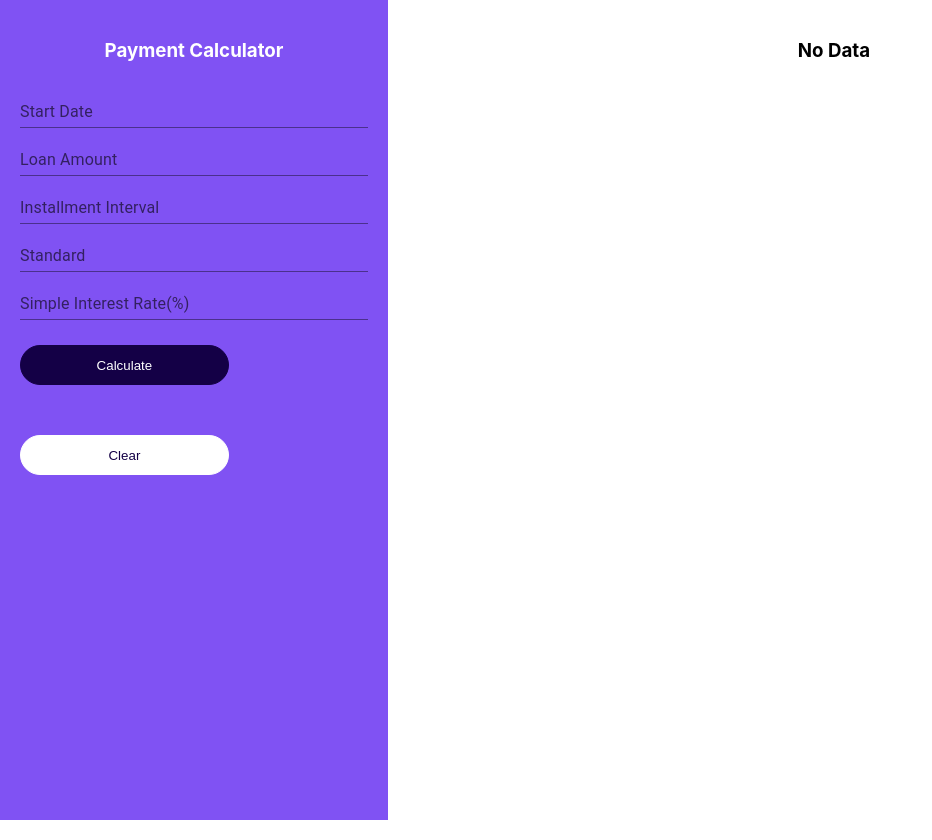
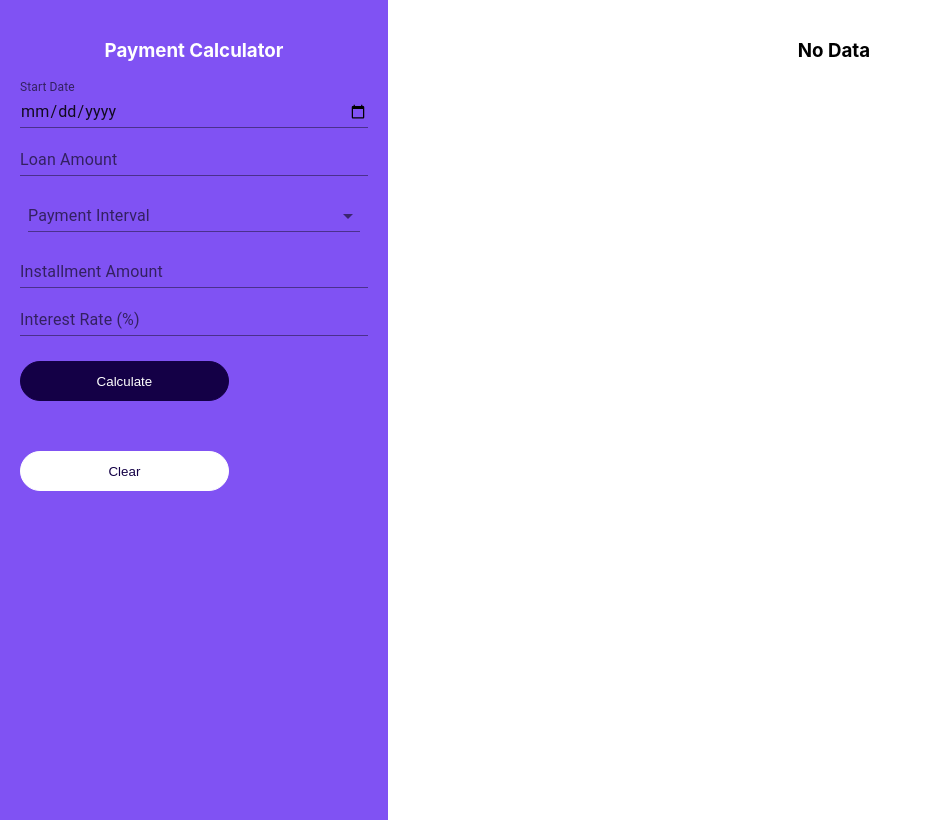
Before and after one commit to ricardofer2412/Uplyft-Calculator, a React (Create React App) app: page / in a window 1280 px wide. Shown: the whole page, without its empty margins (0-932 px from the left). Built offline with nearby package versions, Linux system fonts and the light colour scheme.

Commit message:
got dates working

```diff
--- a/src/CalculatorForm/CalculatorForm.js
+++ b/src/CalculatorForm/CalculatorForm.js
@@ -8,29 +8,38 @@ import TableContainer from "@mui/material/TableContainer";
 import TableHead from "@mui/material/TableHead";
 import TableRow from "@mui/material/TableRow";
 import Paper from "@mui/material/Paper";
+import MenuItem from "@mui/material/MenuItem";
+import Select from "@mui/material/Select";
+import InputLabel from "@mui/material/InputLabel";
+import FormControl from "@mui/material/FormControl";
 
 export default class CalculatorForm extends Component {
   state = {
-    startDate: new Date(),
-    loanAmount: 0,
+    startDate: "",
+    loanAmount: "",
     installmentInterval: "",
-    installmentAmount: 0,
-    interestRate: 0,
+    installmentAmount: "",
+    interestRate: "",
     paymentList: [],
   };
 
   calculatePayment = (e) => {
     e.preventDefault();
 
+    let newDate = Date.parse(this.state.startDate);
+
+    let dateMilli = newDate;
+
+    const dateObject = new Date(dateMilli);
+    console.log("Date milli", dateObject);
+
     let paymentDatesList = [];
 
-    let loanAmount = 10000;
+    let loanAmount = Number(this.state.loanAmount);
 
-    let startDate = new Date();
+    let installmentAmount = Number(this.state.installmentAmount);
 
-    let installmentAmount = 1000;
-
-    let interestRate = 25 / 100;
+    let interestRate = Number(this.state.interestRate) / 100;
 
     let totalInterest = loanAmount * interestRate;
 
@@ -41,13 +50,9 @@ export default class CalculatorForm extends Component {
     let installmentInterval = "monthly";
 
     if (installmentInterval === "monthly") {
-      console.log(totalAmount);
-      console.log(paymentsNumber);
-      console.log(startDate);
+      for (let i = 0; i < paymentsNumber; i++) {
+        const newDateToArray = dateObject.setDate(dateObject.getDate() + 30);
 
-      for (let i = 0; i < paymentsNumber; i++) {
-        const newDateToArray = startDate.setDate(startDate.getDate() + 30);
-        // newDateToArray.toTimeString();
         const newDate = new Date(newDateToArray);
         const paymentMonth = newDate.toLocaleString("en-US", {
           month: "numeric",
@@ -66,12 +71,19 @@ export default class CalculatorForm extends Component {
 
         paymentDatesList.push(payment);
       }
+
       console.log(paymentDatesList);
       this.setState({
         paymentList: paymentDatesList,
       });
     }
   };
+  onChange = (e) => {
+    const state = this.state;
+    state[e.target.name] = e.target.value;
+    this.setState(state);
+  };
+
   render() {
     return (
       <div className="cal-form-div">
@@ -80,34 +92,61 @@ export default class CalculatorForm extends Component {
           <form>
             <div className="form-cal">
               <TextField
-                id="standard-basic"
-                label=" Start Date"
+                id="datetime-local"
+                label="Start Date"
+                type="date"
                 variant="standard"
-                className="inputText"
-                style={{ color: "white" }}
+                InputLabelProps={{
+                  shrink: true,
+                }}
+                InputProps={{ name: "startDate" }}
+                onChange={this.onChange}
+                value={this.state.startDate}
               />
 
               <TextField
                 id="standard-basic"
                 label="Loan Amount"
                 variant="standard"
+                InputProps={{ name: "loanAmount" }}
+                onChange={this.onChange}
+                value={this.state.loanAmount}
               />
+              <FormControl variant="standard" sx={{ m: 1, minWidth: 180 }}>
+                <InputLabel id="demo-simple-select-label">
+                  Payment Interval
+                </InputLabel>
+                <Select
+                  labelId="demo-simple-select-label"
+                  id="demo-simple-select"
+                  value={this.state.installmentInterval}
+                  label="Age"
+                  variant="standard"
+                  InputProps={{ name: "installmentInterval" }}
+                  onChange={this.onChange}
+                >
+                  <MenuItem value={"daily"}>Daily</MenuItem>
+                  <MenuItem value={"weekly"}>Weekly</MenuItem>
+                  <MenuItem value={"monthly"}>Monthly</MenuItem>
+                </Select>
+              </FormControl>
+
               <TextField
                 id="standard-basic"
-                label=" Installment Interval"
+                label=" Installment Amount"
                 variant="standard"
+                InputProps={{ name: "installmentAmount" }}
+                onChange={this.onChange}
+                value={this.state.installmentAmount}
               />
 
               <TextField
                 id="standard-basic"
-                label="Standard"
+                label="Interest Rate (%)"
                 variant="standard"
-              />
-
-              <TextField
-                id="standard-basic"
-                label="Simple Interest Rate(%)"
-                variant="standard"
+                InputProps={{ name: "interestRate" }}
+                onChange={this.onChange}
+                value={this.state.interestRate}
               />
               <button className="submit-button" onClick={this.calculatePayment}>
                 Calculate
```
